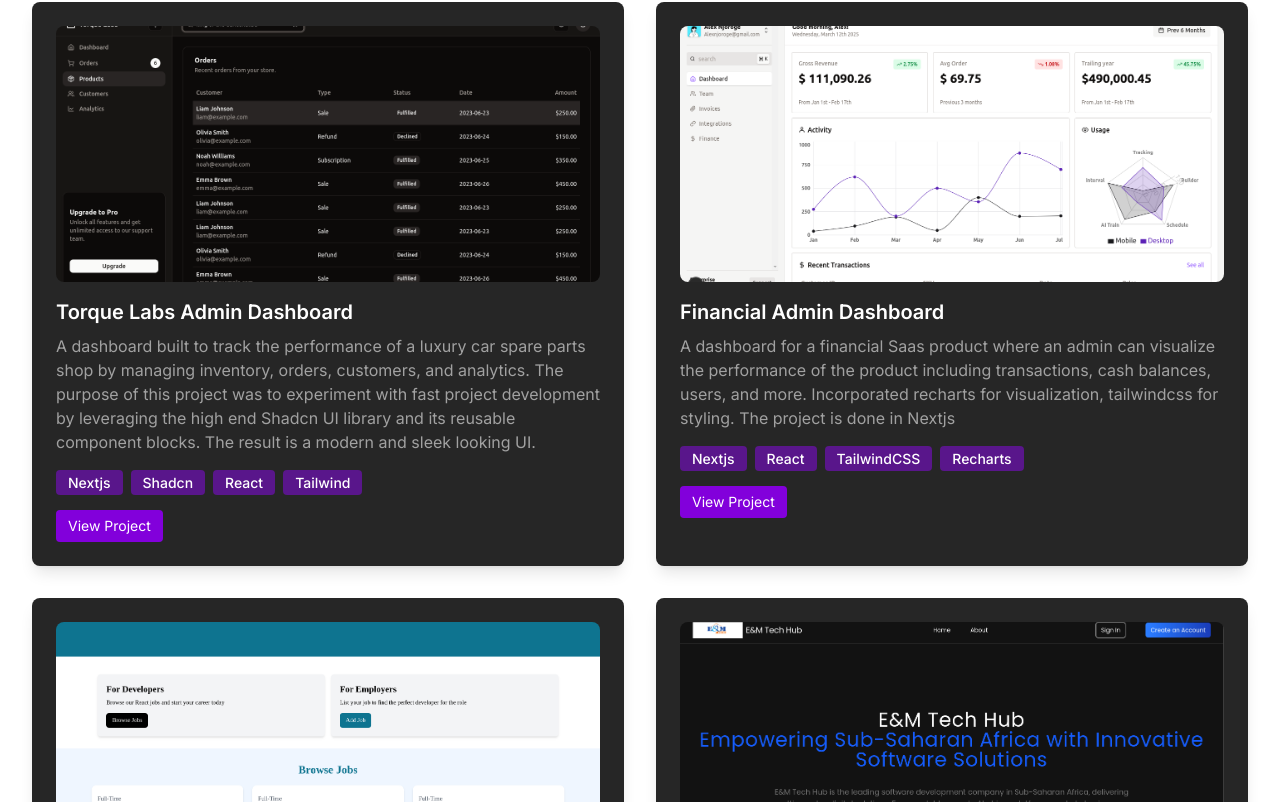
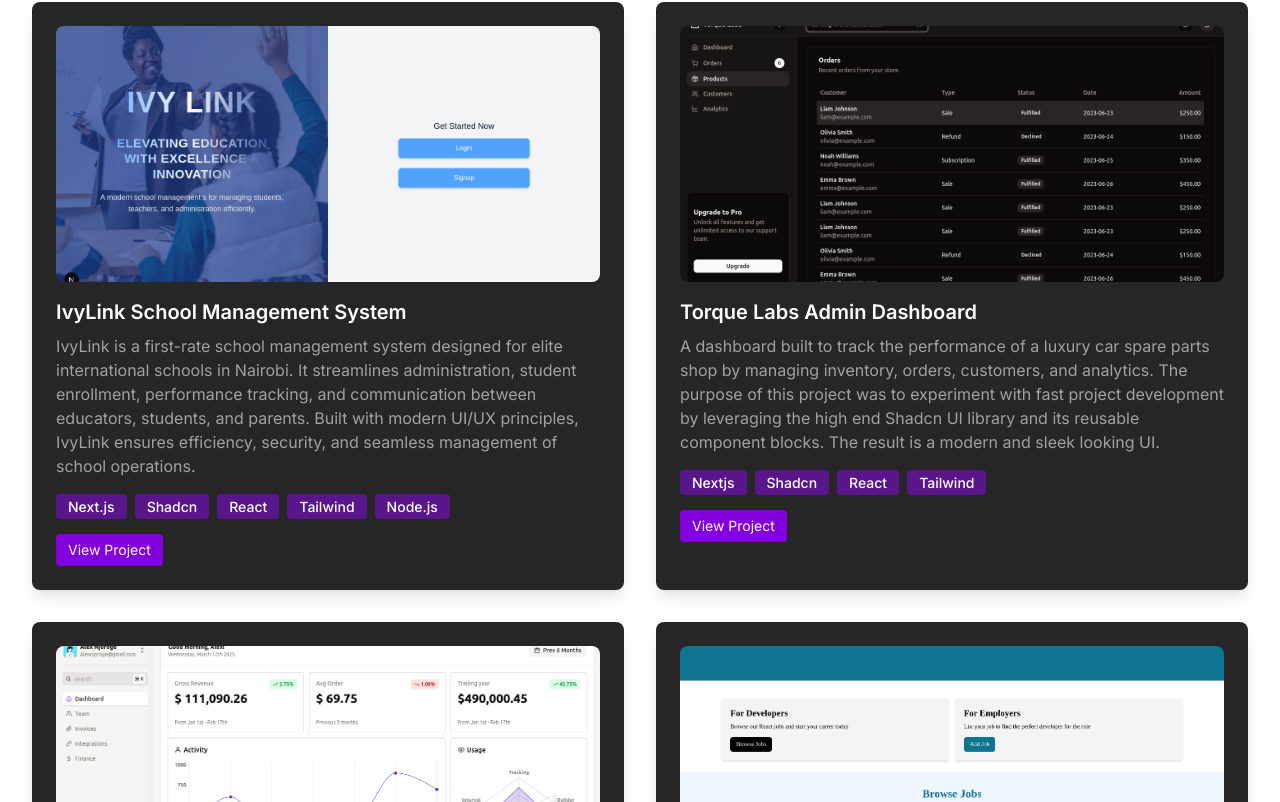
Before and after one commit to TwinCity-1/Alex-s-Portfolio, a React (Vite) app: page / in a window 1280 px wide. Shown: the part 3396-4198 px from the top of the page. Built offline with nearby package versions, Linux system fonts and the light colour scheme.

Commit message:
new project

```diff
--- a/src/constants/index.js
+++ b/src/constants/index.js
@@ -4,6 +4,8 @@
 import project4 from "../assets/projects/12.png";
 import project5 from "../assets/projects/5.png"
 import project6 from "../assets/projects/6.png"
+import project7 from "../assets/projects/7.png"
+
 
 
 export const HERO_CONTENT = `I am a passionate frontend developer with a knack for crafting visually appealing and user-friendly web applications. With hands-on experience in web design and development, I specialize in technologies like JavaScript, React, Next.js, HTML, and CSS. I have built and maintained websites, ensuring responsive design, optimized performance, and seamless user experiences. My goal is to leverage my expertise in frontend development to create innovative and scalable solutions that drive business growth and deliver exceptional user experiences. I am a quick learner, adaptable to new technologies, and committed to delivering high-quality results in every project I undertake`;
@@ -53,6 +55,16 @@
 ];
 export const PROJECTS = [
   {
+
+    title: "IvyLink School Management System",
+    image: project7,
+    description: "IvyLink is a first-rate school management system designed for elite international schools in Nairobi. It streamlines administration, student enrollment, performance tracking, and communication between educators, students, and parents. Built with modern UI/UX principles, IvyLink ensures efficiency, security, and seamless management of school operations.",
+    technologies: ["Next.js", "Shadcn", "React", "Tailwind", "Node.js"],
+    link: "https://school-management-system-mu-ten.vercel.app/"
+
+
+  },
+  {
     title: "Torque Labs Admin Dashboard",
     image: project6,
     description: "A dashboard built to track the performance of a luxury car spare parts shop by managing inventory, orders, customers, and analytics. The purpose of this project was to experiment with fast project development by leveraging the high end Shadcn UI library and its reusable component blocks. The result is a modern and sleek looking UI.",
```
Also changed, not shown: src/assets/projects/7.png (added).
